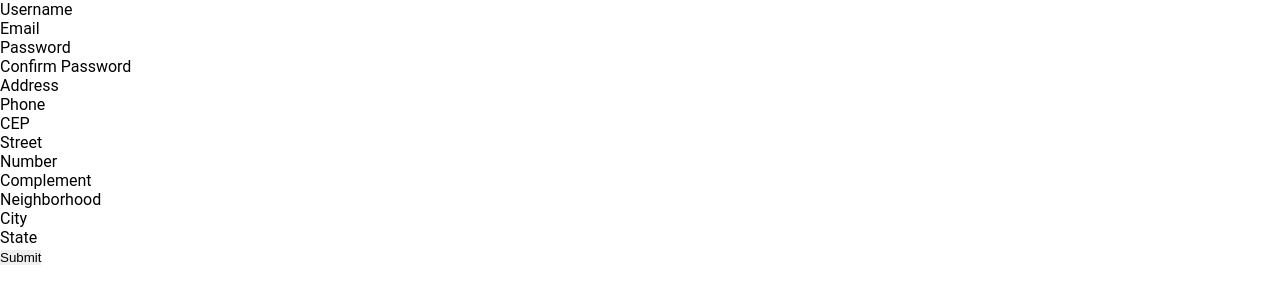
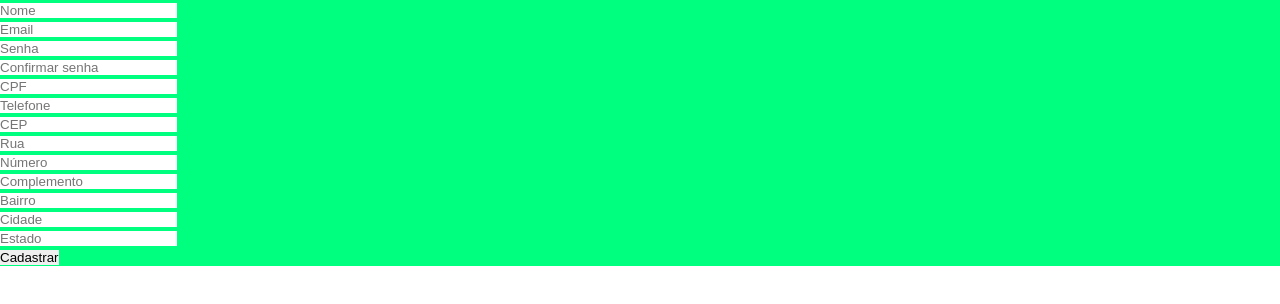
Before and after one commit to SunshineDN/terratech-react, a React (Vite) app: page /collector-register in a window 1280 px wide. Shown: the top 304 px of the page. Built offline with nearby package versions, Linux system fonts and the light colour scheme.

Commit message:
react hook forms

```diff
--- a/package.json
+++ b/package.json
@@ -10,10 +10,11 @@
     "preview": "vite preview"
   },
   "dependencies": {
+    "@hookform/resolvers": "^3.1.0",
     "axios": "^1.4.0",
-    "formik": "^2.4.0",
     "react": "^18.2.0",
     "react-dom": "^18.2.0",
+    "react-hook-form": "^7.44.1",
     "react-icons": "^4.9.0",
     "react-router-dom": "^6.11.2",
     "styled-components": "^5.3.11",
--- a/src/pages/Authentication/CollectorRegister/index.jsx
+++ b/src/pages/Authentication/CollectorRegister/index.jsx
@@ -1,153 +1,47 @@
-import { CollectorRegisterFormik } from '../../../utils/formik/CollectorRegister/index.jsx';
+import { CollectorRegisterSchema } from '../../../utils/schemas/CollectorRegister/index.jsx';
+import { useForm } from 'react-hook-form';
+import { yupResolver } from '@hookform/resolvers/yup';
 
 export const CollectorRegister = () => {
-  const formik = CollectorRegisterFormik();
+  const { register, handleSubmit, formState: { errors } } = useForm({
+    resolver: yupResolver(CollectorRegisterSchema),
+  });
+
+  const onSubmit = (data) => {
+    alert(JSON.stringify(data, null, 2));
+  };
+
+
+
   return (
-    <form onSubmit={ formik.handleSubmit }>
-      <div>
-        <label htmlFor="name">Username</label>
-        <input
-          id="name"
-          name="name"
-          type="text"
-          onChange={ formik.handleChange }
-          value={ formik.values.username }
-        />
-        { formik.errors.name ? <div>{ formik.errors.name }</div> : null }
-      </div>
-      <div>
-        <label htmlFor="email">Email</label>
-        <input
-          id="email"
-          name="email"
-          type="email"
-          onChange={ formik.handleChange }
-          value={ formik.values.email }
-        />
-        { formik.errors.email ? <div>{ formik.errors.email }</div> : null }
-      </div>
-      <div>
-        <label htmlFor="password">Password</label>
-        <input
-          id="password"
-          name="password"
-          type="password"
-          onChange={ formik.handleChange }
-          value={ formik.values.password }
-        />
-        { formik.errors.password ? <div>{ formik.errors.password }</div> : null }
-      </div>
-      <div>
-        <label htmlFor="confirmPassword">Confirm Password</label>
-        <input
-          id="confirmPassword"
-          name="confirmPassword"
-          type="password"
-          onChange={ formik.handleChange }
-          value={ formik.values.confirmPassword }
-        />
-        { formik.errors.confirmPassword ? <div>{ formik.errors.confirmPassword }</div> : null }
-      </div>
-      <div>
-        <label htmlFor="cpf">Address</label>
-        <input
-          id="cpf"
-          name="cpf"
-          type="text"
-          onChange={ formik.handleChange }
-          value={ formik.values.cpf }
-        />
-        { formik.errors.cpf ? <div>{ formik.errors.cpf }</div> : null }
-      </div>
-      <div>
-        <label htmlFor="phone">Phone</label>
-        <input
-          id="phone"
-          name="phone"
-          type="text"
-          onChange={ formik.handleChange }
-          value={ formik.values.phone }
-        />
-        { formik.errors.phone ? <div>{ formik.errors.phone }</div> : null }
-      </div>
-      <div>
-        <label htmlFor="cep">CEP</label>
-        <input
-          id="cep"
-          name="cep"
-          type="text"
-          onChange={ formik.handleChange }
-          value={ formik.values.cep }
-        />
-        { formik.errors.cep ? <div>{ formik.errors.cep }</div> : null }
-      </div>
-      <div>
-        <label htmlFor="street">Street</label>
-        <input
-          id="street"
-          name="street"
-          type="text"
-          onChange={ formik.handleChange }
-          value={ formik.values.street }
-        />
-        { formik.errors.street ? <div>{ formik.errors.street }</div> : null }
-      </div>
-      <div>
-        <label htmlFor="number">Number</label>
-        <input
-          id="number"
-          name="number"
-          type="text"
-          onChange={ formik.handleChange }
-          value={ formik.values.number }
-        />
-        { formik.errors.number ? <div>{ formik.errors.number }</div> : null }
-      </div>
-      <div>
-        <label htmlFor="complement">Complement</label>
-        <input
-          id="complement"
-          name="complement"
-          type="text"
-          onChange={ formik.handleChange }
-          value={ formik.values.complement }
-        />
-        { formik.errors.complement ? <div>{ formik.errors.complement }</div> : null }
-      </div>
-      <div>
-        <label htmlFor="neighborhood">Neighborhood</label>
-        <input
-          id="neighborhood"
-          name="neighborhood"
-          type="text"
-          onChange={ formik.handleChange }
-          value={ formik.values.neighborhood }
-        />
-        { formik.errors.neighborhood ? <div>{ formik.errors.neighborhood }</div> : null }
-      </div>
-      <div>
-        <label htmlFor="city">City</label>
-        <input
-          id="city"
-          name="city"
-          type="text"
-          onChange={ formik.handleChange }
-          value={ formik.values.city }
-        />
-        { formik.errors.city ? <div>{ formik.errors.city }</div> : null }
-      </div>
-      <div>
-        <label htmlFor="state">State</label>
-        <input
-          id="state"
-          name="state"
-          type="text"
-          onChange={ formik.handleChange }
-          value={ formik.values.state }
-        />
-        { formik.errors.state ? <div>{ formik.errors.state }</div> : null }
-      </div>
-      <button type="submit">Submit</button>
+    <form onSubmit={ handleSubmit(onSubmit) } style={ { backgroundColor: 'springgreen' } }>
+      <input type="text" placeholder="Nome" { ...register('name') } />
+      <p>{ errors.name?.message }</p>
+      <input type="text" placeholder="Email" { ...register('email') } />
+      <p>{ errors.email?.message }</p>
+      <input type="password" placeholder="Senha" { ...register('password') } />
+      <p>{ errors.password?.message }</p>
+      <input type="password" placeholder="Confirmar senha" { ...register('confirmPassword') } />
+      <p>{ errors.confirmPassword?.message }</p>
+      <input type="text" placeholder="CPF" { ...register('cpf') } />
+      <p>{ errors.cpf?.message }</p>
+      <input type="text" placeholder="Telefone" { ...register('phone') } />
+      <p>{ errors.phone?.message }</p>
+      <input type="text" placeholder="CEP" { ...register('cep') } />
+      <p>{ errors.cep?.message }</p>
+      <input type="text" placeholder="Rua" { ...register('street') } />
+      <p>{ errors.street?.message }</p>
+      <input type="text" placeholder="Número" { ...register('number') } />
+      <p>{ errors.number?.message }</p>
+      <input type="text" placeholder="Complemento" { ...register('complement') } />
+      <p>{ errors.complement?.message }</p>
+      <input type="text" placeholder="Bairro" { ...register('neighborhood') } />
+      <p>{ errors.neighborhood?.message }</p>
+      <input type="text" placeholder="Cidade" { ...register('city') } />
+      <p>{ errors.city?.message }</p>
+      <input type="text" placeholder="Estado" { ...register('state') } />
+      <p>{ errors.state?.message }</p>
+      <button type="submit">Cadastrar</button>
     </form>
   );
 };
--- a/src/pages/Authentication/Login/index.jsx
+++ b/src/pages/Authentication/Login/index.jsx
@@ -1,34 +1,24 @@
-import { LoginFormik } from '../../../utils/formik/Login';
+import { LoginSchema } from '../../../utils/schemas/Login';
+import { useForm } from 'react-hook-form';
+import { yupResolver } from '@hookform/resolvers/yup';
 
 
 export const Login = () => {
-  const formik = LoginFormik();
+  const { register, handleSubmit, formState: { errors } } = useForm({
+    resolver: yupResolver(LoginSchema)
+  });
+
+  const onSubmit = (data) => {
+    alert(JSON.stringify(data, null, 2));
+  }
 
   return (
-    <form onSubmit={ formik.handleSubmit }>
-      <div>
-        <label htmlFor="email">Email</label>
-        <input
-          id="email"
-          name="email"
-          type="email"
-          onChange={ formik.handleChange }
-          value={ formik.values.email }
-        />
-        { formik.errors.email ? <div>{ formik.errors.email }</div> : null }
-      </div>
-      <div>
-        <label htmlFor="password">Password</label>
-        <input
-          id="password"
-          name="password"
-          type="password"
-          onChange={ formik.handleChange }
-          value={ formik.values.password }
-        />
-        { formik.errors.password ? <div>{ formik.errors.password }</div> : null }
-      </div>
-      <button type="submit">Submit</button>
+    <form onSubmit={handleSubmit(onSubmit)} style={{backgroundColor: "springgreen"}}>
+      <input type="text" placeholder="Email" {...register("email")} />
+      <p>{errors.email?.message}</p>
+      <input type="password" placeholder="Senha" {...register("password")} />
+      <p>{errors.password?.message}</p>
+      <button type="submit">Entrar</button>
     </form>
-  );
+);
 };
--- a/src/pages/Authentication/Register/index.jsx
+++ b/src/pages/Authentication/Register/index.jsx
@@ -1,56 +1,28 @@
-import { RegisterFormik } from '../../../utils/formik/Register/index.jsx';
+import { RegisterSchema } from '../../../utils/schemas/Register/index.jsx';
+import { useForm } from 'react-hook-form';
+import { yupResolver } from '@hookform/resolvers/yup';
 
 export const Register = () => {
 
-  const formik = RegisterFormik();
+  const { register, handleSubmit, formState: { errors } } = useForm({
+    resolver: yupResolver(RegisterSchema),
+  });
+
+  const onSubmit = (data) => {
+    alert(JSON.stringify(data, null, 2));
+  };
 
   return (
-    <form onSubmit={ formik.handleSubmit }>
-      <div>
-        <label htmlFor="username">Username</label>
-        <input
-          id="username"
-          name="username"
-          type="text"
-          onChange={ formik.handleChange }
-          value={ formik.values.username }
-        />
-        { formik.errors.username ? <div>{ formik.errors.username }</div> : null }
-      </div>
-      <div>
-        <label htmlFor="email">Email</label>
-        <input
-          id="email"
-          name="email"
-          type="email"
-          onChange={ formik.handleChange }
-          value={ formik.values.email }
-        />
-        { formik.errors.email ? <div>{ formik.errors.email }</div> : null }
-      </div>
-      <div>
-        <label htmlFor="password">Password</label>
-        <input
-          id="password"
-          name="password"
-          type="password"
-          onChange={ formik.handleChange }
-          value={ formik.values.password }
-        />
-        { formik.errors.password ? <div>{ formik.errors.password }</div> : null }
-      </div>
-      <div>
-        <label htmlFor="confirmPassword">Confirm Password</label>
-        <input
-          id="confirmPassword"
-          name="confirmPassword"
-          type="password"
-          onChange={ formik.handleChange }
-          value={ formik.values.confirmPassword }
-        />
-        { formik.errors.confirmPassword ? <div>{ formik.errors.confirmPassword }</div> : null }
-      </div>
-      <button type="submit">Submit</button>
+    <form onSubmit={ handleSubmit(onSubmit) } style={ { backgroundColor: 'springgreen' } }>
+      <input type="text" placeholder="Username" { ...register('username') } />
+      <p>{ errors.name?.message }</p>
+      <input type="text" placeholder="Email" { ...register('email') } />
+      <p>{ errors.email?.message }</p>
+      <input type="password" placeholder="Senha" { ...register('password') } />
+      <p>{ errors.password?.message }</p>
+      <input type="password" placeholder="Confirmar senha" { ...register('confirmPassword') } />
+      <p>{ errors.confirmPassword?.message }</p>
+      <button type="submit">Cadastrar</button>
     </form>
   );
 };
--- a/src/utils/formik/Login/index.jsx
+++ /dev/null
@@ -1,24 +0,0 @@
-import { useFormik } from 'formik';
-import * as yup from 'yup';
-
-const LoginSchema = yup.object().shape({
-  email: yup.string().email('Invalid email').required('Required'),
-  password: yup.string().min(8, 'A senha deve ter pelo menos 8 caracteres').required('Por favor, escreva sua senha'),
-});
-
-export const LoginFormik = () => {
-  const formik = useFormik({
-    initialValues: {
-      email: '',
-      password: '',
-    },
-    validationSchema: LoginSchema,
-    onSubmit: (values, {resetForm}) => {
-      // enviar pro db aqui
-      alert(JSON.stringify(values, null, 2));
-      resetForm();
-    }
-  });
-
-  return formik;
-}
--- a/src/utils/formik/CollectorRegister/index.jsx
+++ b/src/utils/schemas/CollectorRegister/index.jsx
@@ -1,7 +1,7 @@
 import { useFormik } from 'formik';
 import * as yup from 'yup';
 
-const CollectorRegisterSchema = yup.object().shape({
+export const CollectorRegisterSchema = yup.object().shape({
   name: yup.string().required('Required'),
   email: yup.string().email('Invalid email').required('Required'),
   password: yup.string().min(8, 'A senha deve ter pelo menos 8 caracteres').required('Por favor, escreva sua senha'),
@@ -16,32 +16,3 @@ const CollectorRegisterSchema = yup.object().shape({
   city: yup.string().required('Required'),
   state: yup.string().required('Required'),
 });
-
-
-export const CollectorRegisterFormik = () => {
-  const formik = useFormik({
-    initialValues: {
-      name: '',
-      email: '',
-      password: '',
-      confirmPassword: '',
-      cpf: '',
-      phone: '',
-      cep: '',
-      street: '',
-      number: '',
-      complement: '',
-      neighborhood: '',
-      city: '',
-      state: '',
-    },
-    validationSchema: CollectorRegisterSchema,
-    onSubmit: (values, {resetForm}) => {
-      // enviar pro db aqui
-      alert(JSON.stringify(values, null, 2));
-      resetForm();
-    }
-  });
-
-  return formik;
-}
--- /dev/null
+++ b/src/utils/schemas/Login/index.jsx
@@ -0,0 +1,7 @@
+import { useFormik } from 'formik';
+import * as yup from 'yup';
+
+export const LoginSchema = yup.object().shape({
+  email: yup.string().email('Invalid email').required('Required'),
+  password: yup.string().min(8, 'A senha deve ter pelo menos 8 caracteres').required('Por favor, escreva sua senha'),
+});
--- a/src/utils/formik/Register/index.jsx
+++ b/src/utils/schemas/Register/index.jsx
@@ -1,28 +1,9 @@
 import {useFormik} from 'formik';
 import * as yup from 'yup';
 
-const RegisterSchema = yup.object().shape({
+export const RegisterSchema = yup.object().shape({
   username: yup.string().required('Required'),
   email: yup.string().email('Invalid email').required('Required'),
   password: yup.string().min(8, 'A senha deve ter pelo menos 8 caracteres').required('Por favor, escreva sua senha'),
   confirmPassword: yup.string().oneOf([yup.ref('password'), null], 'As senhas devem ser iguais').required('Por favor, confirme sua senha'),
 });
-
-export const RegisterFormik = () => {
-  const formik = useFormik({
-    initialValues: {
-      username: '',
-      email: '',
-      password: '',
-      confirmPassword: '',
-    },
-    validationSchema: RegisterSchema,
-    onSubmit: (values, {resetForm}) => {
-      // enviar pro db aqui
-      alert(JSON.stringify(values, null, 2));
-      resetForm();
-    }
-  });
-
-  return formik;
-}
```
Also changed, not shown: src/pages/Authentication/Login/styles.js (added), 1 other file (tests, documents, lock files or other folders).
